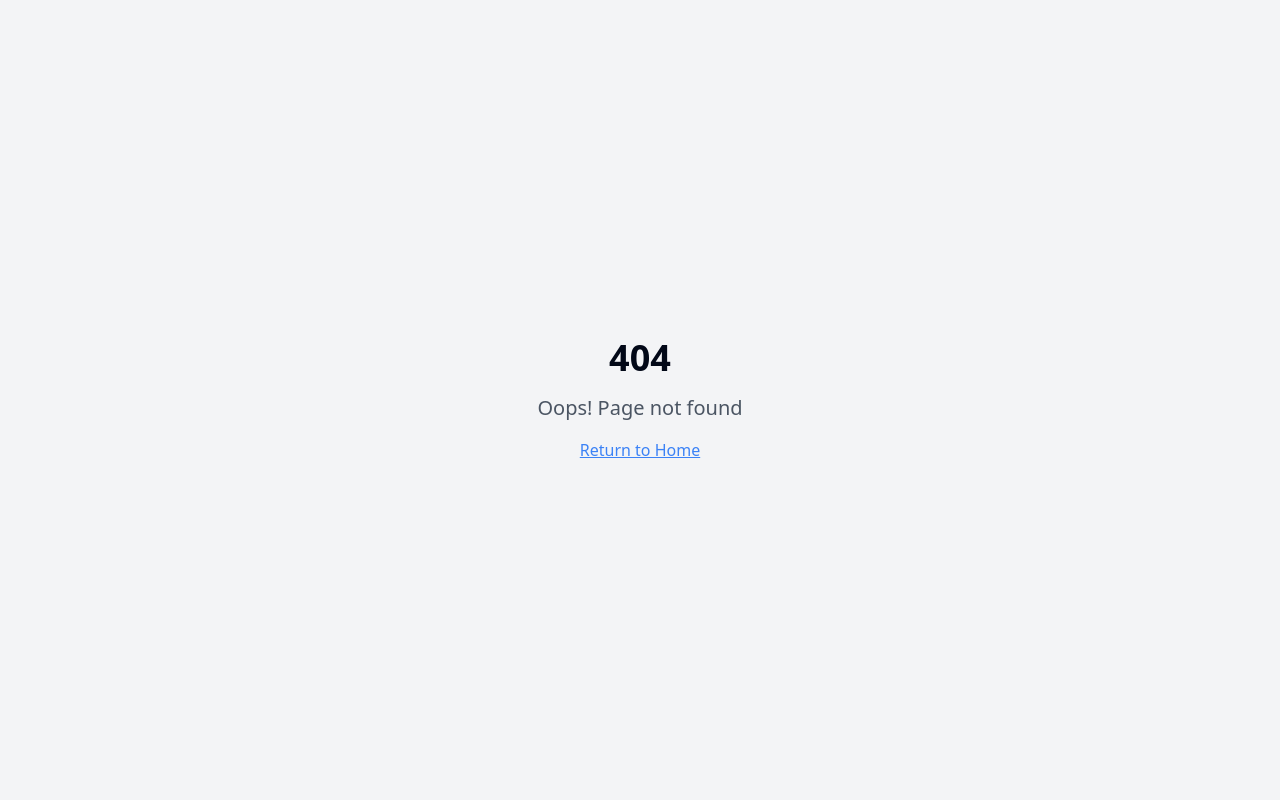
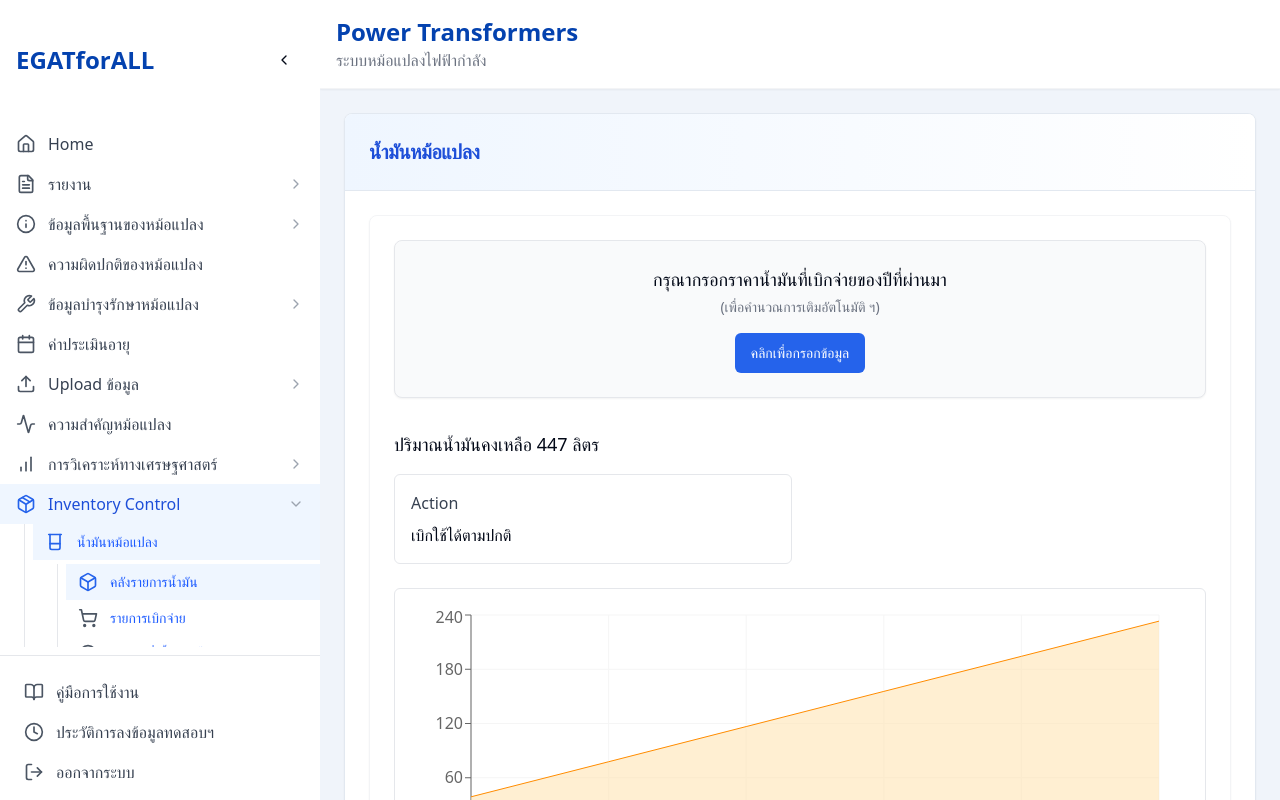
Before and after one commit to blymanor/egatforall-power-transformers, a React (Vite) app: page /inventory/oil/stock in a window 1280 px wide. Before the commit this address had no page. Built offline with nearby package versions, Linux system fonts and the light colour scheme.

Commit message:
Fix UI and add Inventory Control page
- Updated sidebar label.
- Implemented Exciting Current details on All Test Results page.
- Created UI for the Transformer Oil Inventory page.

```diff
--- a/src/App.tsx
+++ b/src/App.tsx
@@ -29,6 +29,7 @@ import OLTCMaintenance from "./pages/OLTCMaintenance";
 import AllTestResults from "./pages/AllTestResults";
 import ChangePassword from "./pages/ChangePassword";
 import UserManagement from "./pages/UserManagement";
+import TransformerOilInventory from "./pages/TransformerOilInventory";
 
 const queryClient = new QueryClient();
 
@@ -78,6 +79,12 @@ const App = () => (
           <Route path="/transformer-maintenance/all-test-results" element={<AllTestResults />} />
           <Route path="/transformer-maintenance/condition-check" element={<NotFound />} />
 
+          {/* Inventory Routes */}
+          <Route path="/inventory" element={<NotFound />} />
+          <Route path="/inventory/oil" element={<TransformerOilInventory />} />
+          <Route path="/inventory/oil/stock" element={<TransformerOilInventory />} />
+          <Route path="/inventory/components" element={<NotFound />} />
+
           {/* User Management Routes */}
           <Route path="/management" element={<UserManagement />} />
           <Route path="/management/user" element={<UserManagement />} />
--- a/src/components/sidebar/Sidebar.tsx
+++ b/src/components/sidebar/Sidebar.tsx
@@ -1,3 +1,4 @@
+
 import React, { useState } from "react";
 import { cn } from "@/lib/utils";
 import { Button } from "@/components/ui/button";
@@ -95,7 +96,7 @@ const Sidebar: React.FC<SidebarProps> = ({ onCollapsedChange }) => {
             { icon: "electrical-test", label: "การทดสอบทางไฟฟ้า", path: "/transformer-maintenance/electrical-test" },
             { icon: "oltc", label: "บำรุงรักษา OLTC", path: "/transformer-maintenance/oltc" },
             { icon: "all-test-results", label: "ผลการทดสอบทั้งหมด", path: "/transformer-maintenance/all-test-results" },
-            { icon: "condition-check", label: "ตรวจสอบสภาพ", path: "/transformer-maintenance/condition-check" },
+            { icon: "condition-check", label: "ตรวจสอบสภาพหม้อแปลงไฟฟ้า", path: "/transformer-maintenance/condition-check" },
           ]}
         />
 
--- a/src/pages/AllTestResults.tsx
+++ b/src/pages/AllTestResults.tsx
@@ -37,7 +37,15 @@ const testCategories = [
   },
   {
     title: "Exciting Current",
-    items: []
+    items: [
+      "HV WINDING %Idiff@200V",
+      "HV WINDING %Idiff@10kV",
+      "HV WINDING Iexc",
+      "LV WINDING %Idiff@200V",
+      "LV WINDING Iexc",
+      "TV WINDING %Idiff@200V",
+      "TV WINDING Iexc"
+    ]
   },
   {
     title: "HV WINDING Tests",
@@ -139,7 +147,7 @@ const testCategories = [
     ]
   },
   {
-    title: "Oil Tests",
+    title: "การทดสอบทางน้ำมัน",
     items: [
       "Oil Aging",
       "Oil DGA",
@@ -148,7 +156,7 @@ const testCategories = [
     ]
   },
   {
-    title: "OLTC Tests",
+    title: "การทดสอบ OLTC",
     items: [
       "OLTC Contact",
       "Dielectric Property",
@@ -158,7 +166,7 @@ const testCategories = [
     ]
   },
   {
-    title: "Visual Inspection",
+    title: "การทดสอบ Visual Inspection",
     items: [
       "DGA FACTOR",
       "DGA of Gas",
--- /dev/null
+++ b/src/pages/TransformerOilInventory.tsx
@@ -0,0 +1,139 @@
+
+import React from "react";
+import DashboardLayout from "@/components/layout/DashboardLayout";
+import { Card, CardContent, CardHeader, CardTitle } from "@/components/ui/card";
+import { Button } from "@/components/ui/button";
+import { AreaChart, Area, XAxis, YAxis, CartesianGrid, Tooltip, ResponsiveContainer, Legend } from "recharts";
+import { Table, TableHeader, TableRow, TableHead, TableBody, TableCell } from "@/components/ui/table";
+
+const data = [
+  { date: '01/2024', volume: 38.9 },
+  { date: '02/2024', volume: 77.7 },
+  { date: '03/2024', volume: 116.6 },
+  { date: '04/2024', volume: 155.5 },
+  { date: '05/2024', volume: 194.3 },
+  { date: '06/2024', volume: 233.2 },
+];
+
+const TransformerOilInventory = () => {
+  return (
+    <DashboardLayout>
+      <div className="p-6">
+        <Card className="max-w-full overflow-hidden">
+          <CardHeader className="bg-gradient-to-r from-blue-50 to-white p-6 border-b">
+            <CardTitle className="text-xl font-bold text-blue-700">
+              น้ำมันหม้อแปลง
+            </CardTitle>
+          </CardHeader>
+          <CardContent className="p-6">
+            <div className="max-w-6xl mx-auto bg-white rounded-lg shadow-sm p-6 border border-gray-100">
+              {/* Top card with title and action button */}
+              <Card className="mb-8 bg-gray-50 border border-gray-200">
+                <CardContent className="p-6">
+                  <div className="text-center">
+                    <h3 className="text-lg font-medium mb-1">กรุณากรอกราคาน้ำมันที่เบิกจ่ายของปีที่ผ่านมา</h3>
+                    <p className="text-sm text-gray-500 mb-2">(เพื่อคำนวณการเติมอัตโนมัติ ฯ)</p>
+                    <Button
+                      className="mt-2 bg-blue-600 hover:bg-blue-700 text-white px-4 py-2 rounded-md text-sm"
+                    >
+                      คลิกเพื่อกรอกข้อมูล
+                    </Button>
+                  </div>
+                </CardContent>
+              </Card>
+
+              {/* Oil inventory overview */}
+              <div className="mb-6">
+                <h3 className="text-lg font-medium mb-4">ปริมาณน้ำมันคงเหลือ 447 ลิตร</h3>
+
+                <div className="grid grid-cols-1 md:grid-cols-2 gap-4 mb-6">
+                  <div className="bg-white p-4 rounded-md border border-gray-200">
+                    <div className="text-gray-700 font-medium mb-2">Action</div>
+                    <div className="text-base">เบิกใช้ได้ตามปกติ</div>
+                  </div>
+                </div>
+
+                {/* Chart */}
+                <div className="bg-white rounded-md border border-gray-200 p-4 h-80">
+                  <ResponsiveContainer width="100%" height="100%">
+                    <AreaChart data={data} margin={{ top: 10, right: 30, left: 0, bottom: 5 }}>
+                      <CartesianGrid stroke="#f5f5f5" />
+                      <XAxis dataKey="date" />
+                      <YAxis />
+                      <Tooltip />
+                      <Legend />
+                      <Area
+                        type="monotone"
+                        dataKey="volume"
+                        name="ปริมาณน้ำมัน (ลิตร)"
+                        stroke="#FF8C00"
+                        fill="#FFE4B5"
+                      />
+                      <Area
+                        type="monotone"
+                        dataKey="reorderLevel"
+                        name="Re-order Level"
+                        stroke="#FF4500"
+                        fill="#FF4500"
+                        fillOpacity={0.3}
+                      />
+                      <Area
+                        type="monotone"
+                        dataKey="safetyStock"
+                        name="Safety Stock"
+                        stroke="#8B0000"
+                        fill="#8B0000"
+                        fillOpacity={0.3}
+                      />
+                    </AreaChart>
+                  </ResponsiveContainer>
+                </div>
+
+                {/* Legend */}
+                <div className="flex justify-end mt-3 gap-6">
+                  <div className="flex items-center">
+                    <div className="w-4 h-4 bg-orange-400 mr-2"></div>
+                    <span className="text-sm">Re-order Level</span>
+                  </div>
+                  <div className="flex items-center">
+                    <div className="w-4 h-4 bg-red-700 mr-2"></div>
+                    <span className="text-sm">Safety Stock</span>
+                  </div>
+                </div>
+              </div>
+
+              {/* Data table */}
+              <div className="bg-white p-4 rounded-md border border-gray-200">
+                <h3 className="text-lg font-medium mb-4">ตารางข้อมูล</h3>
+                <div className="overflow-x-auto">
+                  <Table className="bg-white">
+                    <TableHeader>
+                      <TableRow>
+                        <TableHead className="bg-gray-50">วันที่</TableHead>
+                        <TableHead className="bg-gray-50">ปริมาณ (ลิตร)</TableHead>
+                        <TableHead className="bg-gray-50">Re-order Level</TableHead>
+                        <TableHead className="bg-gray-50">Safety Stock</TableHead>
+                      </TableRow>
+                    </TableHeader>
+                    <TableBody>
+                      {data.map((row, index) => (
+                        <TableRow key={index}>
+                          <TableCell>{row.date}</TableCell>
+                          <TableCell>{row.volume}</TableCell>
+                          <TableCell>150</TableCell>
+                          <TableCell>100</TableCell>
+                        </TableRow>
+                      ))}
+                    </TableBody>
+                  </Table>
+                </div>
+              </div>
+            </div>
+          </CardContent>
+        </Card>
+      </div>
+    </DashboardLayout>
+  );
+};
+
+export default TransformerOilInventory;
```
